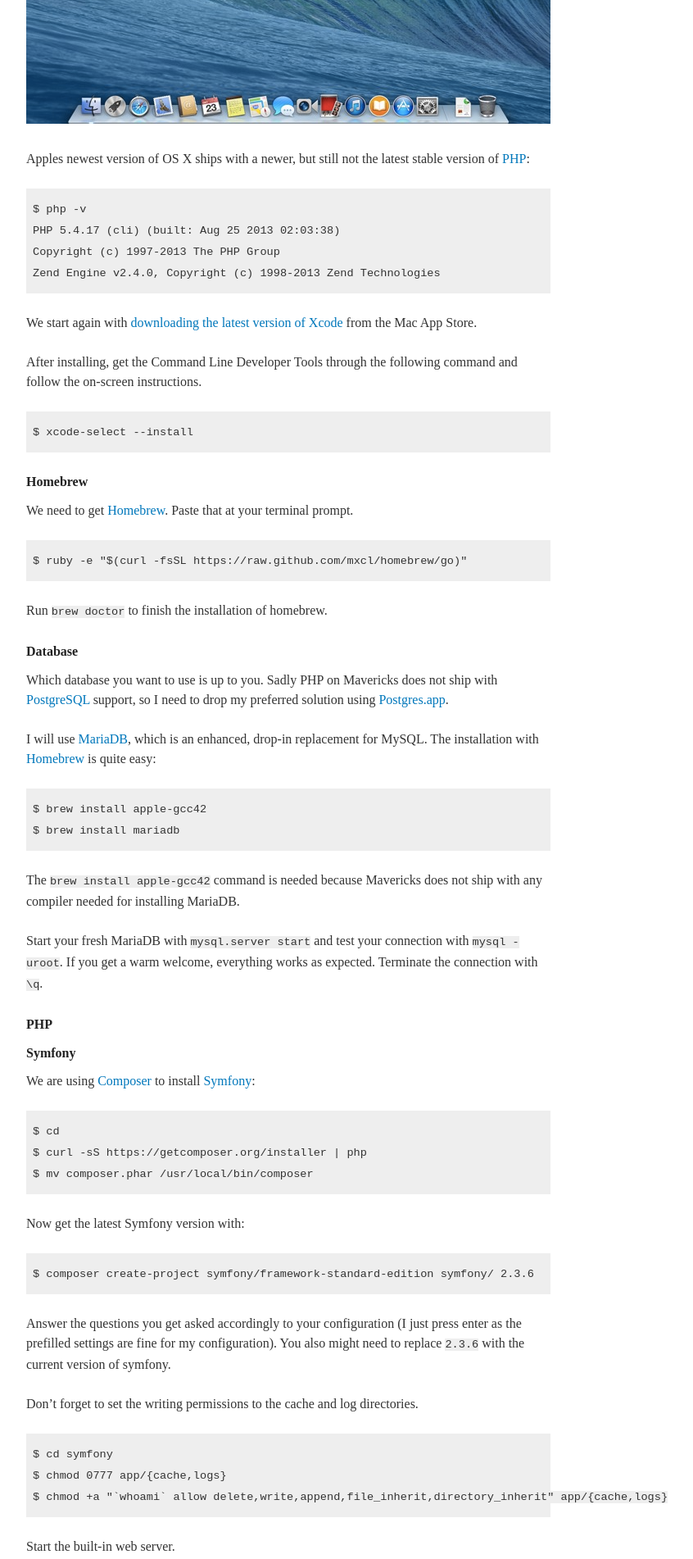
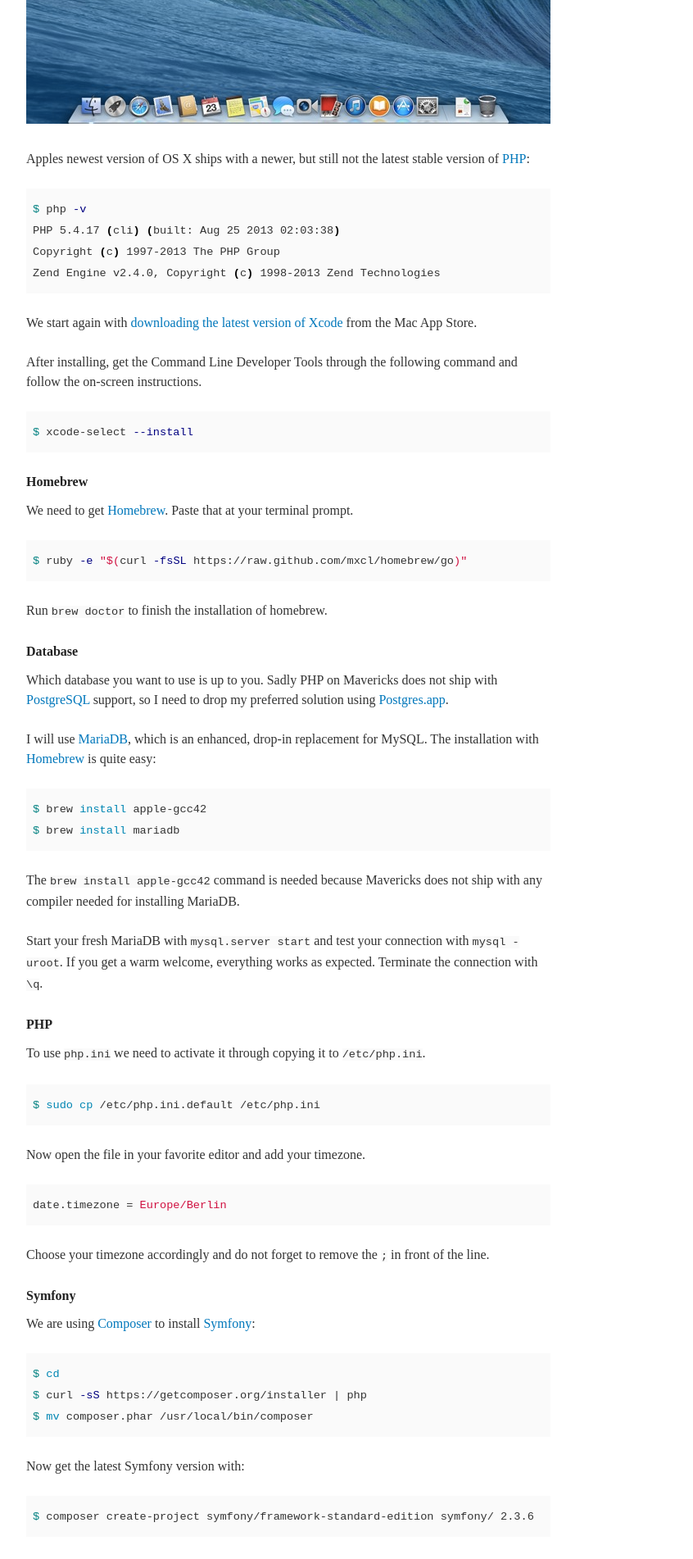
Before and after one commit to dabio/dabio, a Jekyll site: the page built from _posts/2013-10-23-install-symfony-on-os-x-mavericks.md, in a window 1280 px wide. Shown: the part 487-2389 px from the top of the page at 82% size, without its empty margins (288-1134 px from the left). Built offline with Jekyll 4.4.1, drawn with Linux system fonts in a browser that asks for light colours; some web fonts are replaced; Markdown is read by kramdown in place of the engine named in the settings; comment, search, counter and statistics services are not loaded.

Commit message:
Code highlight.
- add the php.ini configuration
- add code syntax highlighting

````diff
--- a/_assets/site.scss
+++ b/_assets/site.scss
@@ -1,6 +1,7 @@
 @import "_reset";
 @import "_fonts";
-@import "_grid";
+// @import "_grid";
+@import "_highlight";
 @import "_variables";
 
 ::selection {
@@ -67,7 +68,7 @@ time {
 
 code,
 pre {
-  background-color: #eee;
+  background-color: #fafafa;
 }
 code {
   font-size: 0.85em;
--- a/_posts/2013-10-23-install-symfony-on-os-x-mavericks.md
+++ b/_posts/2013-10-23-install-symfony-on-os-x-mavericks.md
@@ -11,7 +11,7 @@ category: posts
 
 Apples newest version of OS X ships with a newer, but still not the latest stable version of [PHP][php]:
 
-```bash
+```sh
 $ php -v
 PHP 5.4.17 (cli) (built: Aug 25 2013 02:03:38)
 Copyright (c) 1997-2013 The PHP Group
@@ -22,7 +22,7 @@ We start again with [downloading the latest version of Xcode][xcode-appstore] fr
 
 After installing, get the Command Line Developer Tools through the following command and follow the on-screen instructions.
 
-```bash
+```sh
 $ xcode-select --install
 ```
 
@@ -30,7 +30,7 @@ $ xcode-select --install
 
 We need to get [Homebrew][homebrew]. Paste that at your terminal prompt.
 
-```bash
+```sh
 $ ruby -e "$(curl -fsSL https://raw.github.com/mxcl/homebrew/go)"
 ```
 
@@ -42,7 +42,7 @@ Which database you want to use is up to you. Sadly PHP on Mavericks does not shi
 
 I will use [MariaDB][mariadb], which is an enhanced, drop-in replacement for MySQL. The installation with [Homebrew][homebrew] is quite easy:
 
-```bash
+```sh
 $ brew install apple-gcc42
 $ brew install mariadb
 ```
@@ -53,11 +53,25 @@ Start your fresh MariaDB with `mysql.server start` and test your connection with
 
 ## PHP
 
+To use `php.ini` we need to activate it through copying it to `/etc/php.ini`.
+
+```sh
+$ sudo cp /etc/php.ini.default /etc/php.ini
+```
+
+Now open the file in your favorite editor and add your timezone.
+
+```ini
+date.timezone = Europe/Berlin
+```
+
+Choose your timezone accordingly and do not forget to remove the `;` in front of the line.
+
 ## Symfony
 
 We are using [Composer][composer] to install [Symfony][symfony]:
 
-```bash
+```sh
 $ cd
 $ curl -sS https://getcomposer.org/installer | php
 $ mv composer.phar /usr/local/bin/composer
@@ -65,7 +79,7 @@ $ mv composer.phar /usr/local/bin/composer
 
 Now get the latest Symfony version with:
 
-```bash
+```sh
 $ composer create-project symfony/framework-standard-edition symfony/ 2.3.6
 ```
 
@@ -73,7 +87,7 @@ Answer the questions you get asked accordingly to your configuration (I just pre
 
 Don't forget to set the writing permissions to the cache and log directories.
 
-```bash
+```sh
 $ cd symfony
 $ chmod 0777 app/{cache,logs}
 $ chmod +a "`whoami` allow delete,write,append,file_inherit,directory_inherit" app/{cache,logs}
@@ -81,7 +95,7 @@ $ chmod +a "`whoami` allow delete,write,append,file_inherit,directory_inherit" a
 
 Start the built-in web server.
 
-```bash
+```sh
 $ php app/console server:run
 ```
 
@@ -101,7 +115,7 @@ Stop the built-in server with `ctrl-c`.
 
 Mavericks ships with `PECL` and `PEAR`, but we need to activate both:
 
-```bash
+```sh
 $ sudo php /usr/lib/php/install-pear-nozlib.phar
 $ pear config-set php_ini /private/etc/php.ini
 $ pecl config-set php_ini /private/etc/php.ini
@@ -112,7 +126,7 @@ $ sudo pecl channel-update pecl.php.net
 
 Start installing `intl`:
 
-```bash
+```sh
 $ brew install autoconf icu4c
 $ sudo pecl install intl
 ```
@@ -121,7 +135,7 @@ When asked for the path to the ICO libraries and headers, answer with `/usr/loca
 
 And now `APC`:
 
-```bash
+```sh
 $ brew install pcre
 $ sudo ln -s /usr/local/include/pcre.h /usr/include/
 $ sudo pecl install apc
````
Also changed, not shown: _assets/_highlight.scss (added, +61 -0 lines), _posts/2013-10-01-start-with-symfony-on-mountain-lion.md (+11 -11 lines), _posts/2013-10-02-install-mcrypt-on-mountain-lion.md (+4 -5 lines), css/site.css.
